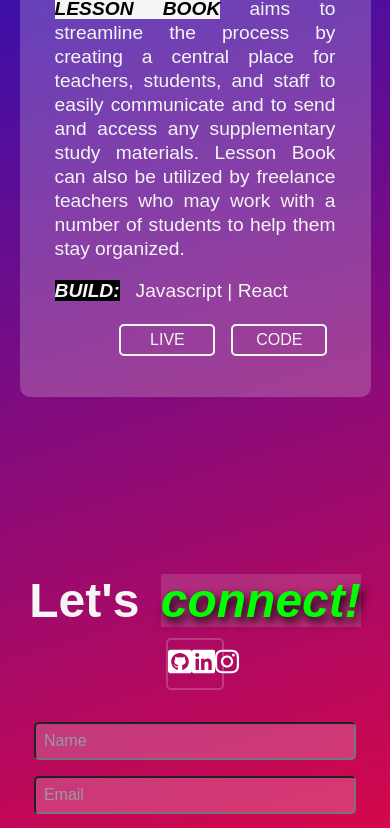
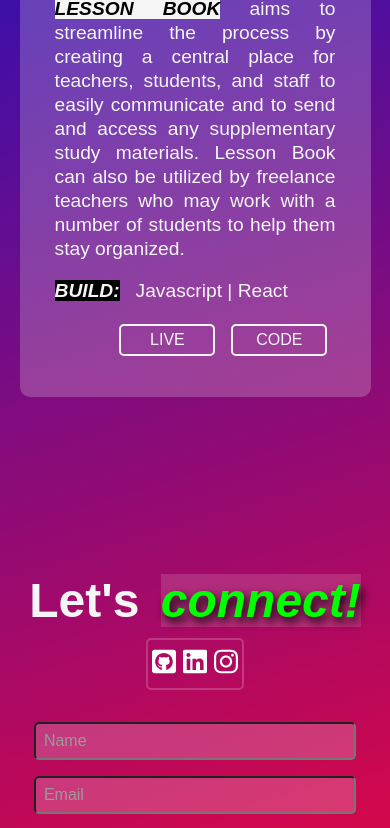
Before and after one commit to ma-boles/developer-portfolio, a React (Create React App) app: page / in a window 390 px wide. Shown: the part 3572-4400 px from the top of the page. Built offline with nearby package versions, Linux system fonts and the light colour scheme.

Commit message:
git commit -m "updated projects img"

```diff
--- a/src/styles/Contact.css
+++ b/src/styles/Contact.css
@@ -130,6 +130,9 @@ textarea {
         width: 100%;
         margin: 0px;
     }
+    .social--container {
+        width: 25%;
+    }
     input,
     textarea,
     .form--button {
@@ -140,6 +143,9 @@ textarea {
 @media screen and (max-width: 375px){
     .contact {
         margin-top: 55%;
+    }
+    .social--container {
+        width: 30%;
     }
     input,
     textarea,
@@ -152,6 +158,9 @@ textarea {
     .contact {
         margin-top: 45%;
     }
+    .social--container {
+        width: 35%;
+    }
     input,
     textarea,
     .form--button {
```
